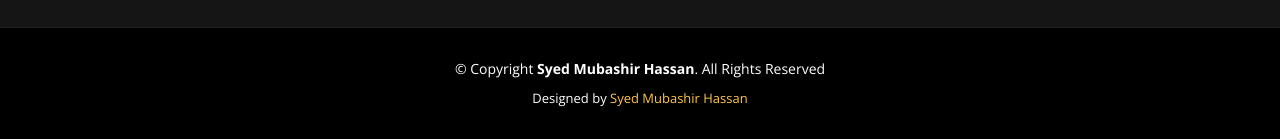
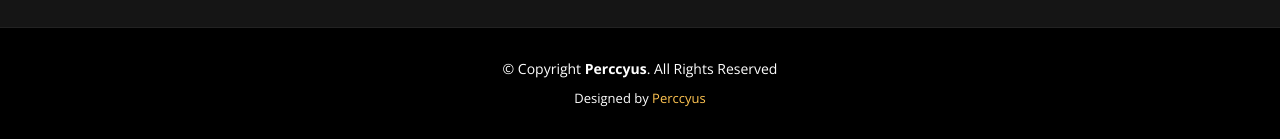
Before and after one commit to PerciusT/printing_press, a plain HTML site: page index.html in a window 1280 px wide. Shown: the part 6817-6956 px from the top of the page. Drawn offline with nearby package versions, Linux system fonts and the light colour scheme.

Commit message:
Change name

```diff
--- a/index.html
+++ b/index.html
@@ -891,10 +891,10 @@
 
     <div class="container">
       <div class="copyright">
-        &copy; Copyright <strong><span>Syed Mubashir Hassan</span></strong>. All Rights Reserved
+        &copy; Copyright <strong><span>Perccyus</span></strong>. All Rights Reserved
       </div>
       <div class="credits">
-        Designed by <a href="https://www.fiverr.com/perccyus?up_rollout=true">Syed Mubashir Hassan</a>
+        Designed by <a href="https://www.fiverr.com/perccyus?up_rollout=true">Perccyus</a>
       </div>
     </div>
   </footer><!-- End Footer -->
```
